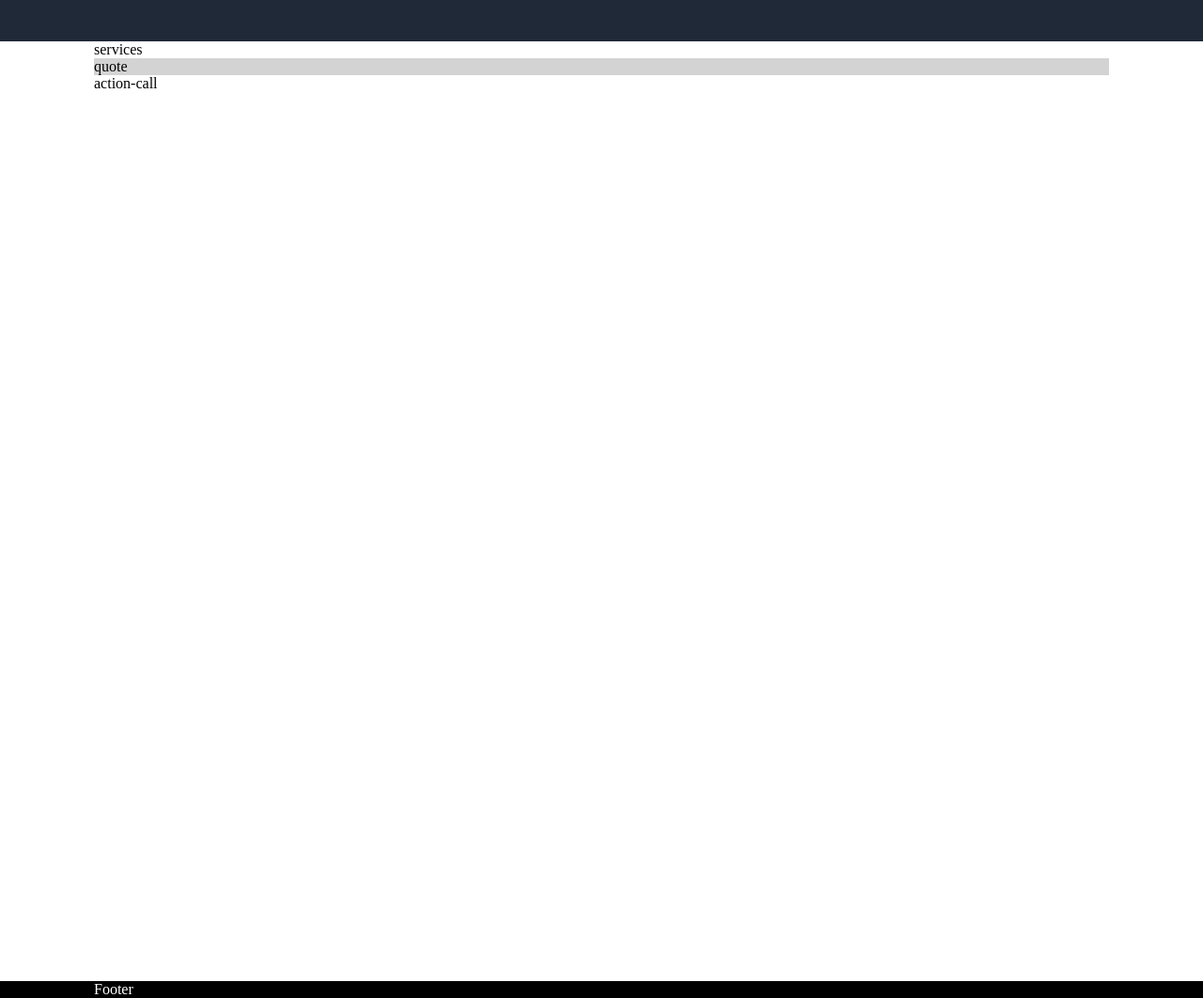
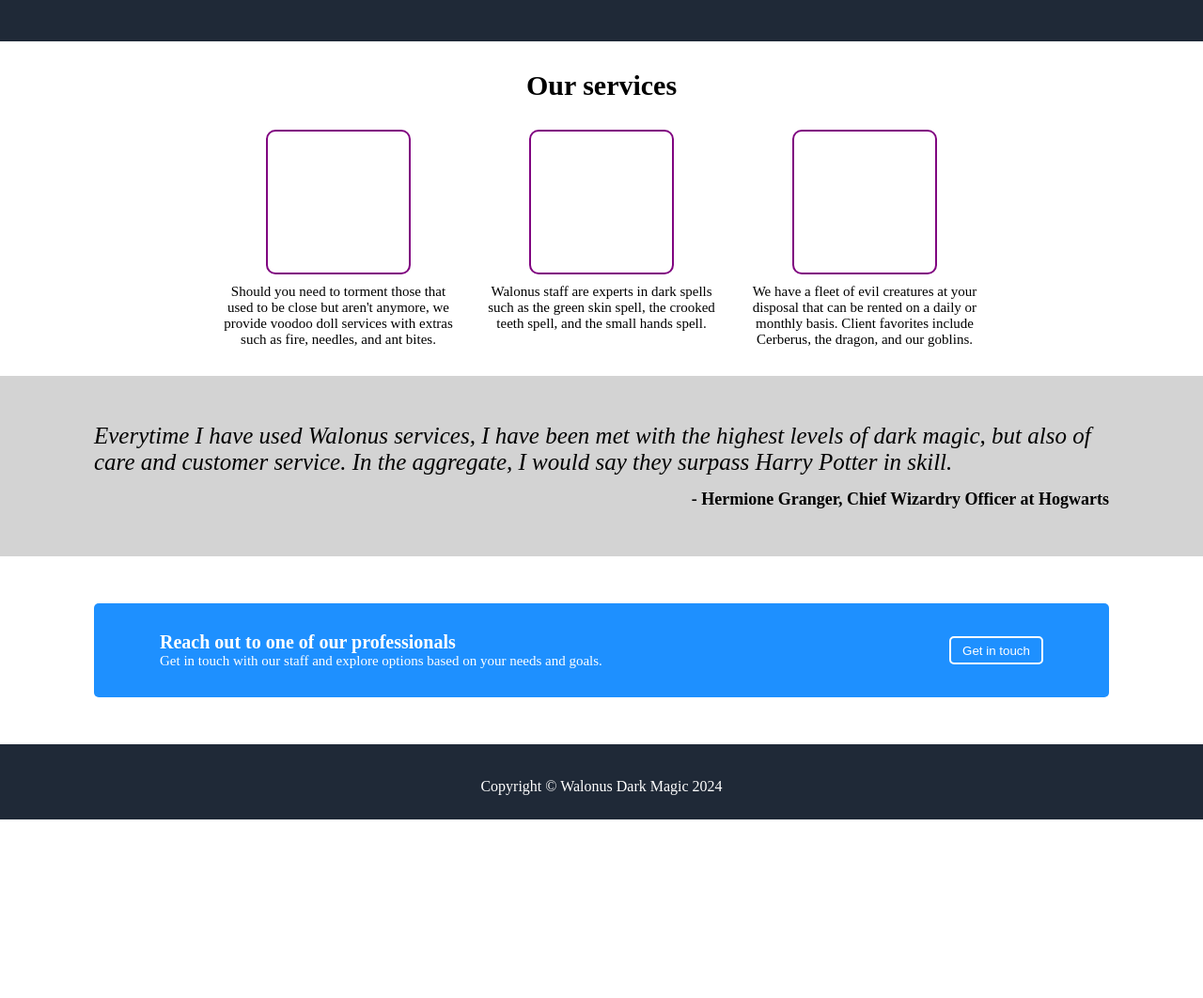
Before and after one commit to henwho/landing-page, a plain HTML site: page index.html in a window 1280 px wide. Shown: the part 300-1362 px from the top of the page at 94% size. After the commit the page ends 1182 px from the top, so only its background shows below. Drawn offline with Linux system fonts and the light colour scheme.

Commit message:
Added and centered content for quote, action call and footer sections of landing page

```diff
--- a/index.html
+++ b/index.html
@@ -25,14 +25,41 @@
         <div class="image"><img src="./images/dark-magic-image.webp" alt="Dark Magic Image" height="200px"></div>
     </div>
 
-    <div class="info">
-        <div class="services">services</div>
-        <div class="quote">quote</div>
-        <div class="action-call">action-call</div>
+    <div class="services">
+        <div class="title">Our services</div>
+        <div class="flexbox">
+            <div class="element">
+                <div class="icon"></div>
+                <div class="caption">Should you need to torment those that used to be close but aren't anymore, we provide voodoo doll services with extras such as fire, needles, and ant bites.</div>
+            </div>
+            <div class="element">
+                <div class="icon"></div>
+                <div class="caption">Walonus staff are experts in dark spells such as the green skin spell, the crooked teeth spell, and the small hands spell.</div>
+            </div>
+            <div class="element">
+                <div class="icon"></div>
+                <div class="caption">We have a fleet of evil creatures at your disposal that can be rented on a daily or monthly basis. Client favorites include Cerberus, the dragon, and our goblins.</div>
+            </div>
+        </div>
+    </div>
+
+    <div class="quote">
+        <div class="text">Everytime I have used Walonus services, I have been met with the highest levels of dark magic, but also of care and customer service. In the aggregate, I would say they surpass Harry Potter in skill.</div>
+        <div class="quotee">- Hermione Granger, Chief Wizardry Officer at Hogwarts</div>
+    </div>
+
+    <div class="action-call">
+        <div class="flexbox">
+            <div class="text">
+                <div class="title">Reach out to one of our professionals</div>
+                <div class="body">Get in touch with our staff and explore options based on your needs and goals.</div>
+            </div>
+            <button>Get in touch</button>
+        </div>
     </div>
 
     <div class="footer">
-        Footer
+        Copyright © Walonus Dark Magic 2024
     </div>
 </body>
 </html>
--- a/style.css
+++ b/style.css
@@ -93,20 +93,123 @@ ul {
 /* add all these elements into parent flexbox instead? */
 
 .services {
+    padding-left: 100px;
+    padding-right: 100px;
+    background-color: white;
+    display: flex;
+    flex-direction: column;
+    align-items: center;
+}
+
+.services .title {
+    font-size: 30px;
+    font-weight: 900;
+    margin: 30px 0px;
+}
+
+.services .flexbox {
+    display: flex;
+    flex-direction: row;
+    gap: 30px;
+    margin-bottom: 30px;
+}
+
+.services .flexbox .element {
+    display: flex;
+    flex-direction: column;
+    gap: 10px;
+    align-items: center;
+}
+
+.services .flexbox .element .icon {
+    width: 150px;
+    height: 150px;
+    border: 2px solid purple;
+    border-radius: 10px;
+}
+
+.services .flexbox .element .caption {
+    font-size: 15px;
+    max-width: 250px;
+    text-align: center;
+}
+
+.quote {
+    padding-left: 100px;
+    padding-right: 100px;
+    background-color: lightgrey;
+    display: flex;
+    flex-direction: column;
+    gap: 15px;
+    padding-top: 50px;
+    padding-bottom: 50px;
+}
+
+.quote .text {
+    font-size: 25px;
+    text-align: left;
+    font-style: italic;
+    font-weight: 100;
+}
+
+.quote .quotee {
+    font-size: 18px;
+    font-weight: 600;
+    text-align: right;
+}
+
+.action-call {
+    padding-left: 100px;
+    padding-right: 100px;
+    background-color: white;
+    padding-top: 50px;
+    padding-bottom: 50px;
 
 }
 
-.quote {
-    background-color: lightgrey;
+.action-call .flexbox {
+    width: auto;
+    /* width: fit-content; */
+    background-color: dodgerblue;
+    height: 100px;
+    border-radius: 5px;
+    display: flex;
+    justify-content: space-between;
+    align-items: center;
+    padding: 0px 70px;
 }
 
-.action-call {
+.action-call .flexbox .text {
+    display: flex;
+    flex-direction: column;
+    color: white;
+}
 
+.action-call .flexbox .text .title {
+    font-size: 20px;
+    font-weight: 700;
+}
+
+.action-call .flexbox .text .body {
+    font-size: 15px;
+    font-weight: 500;
+}
+
+.action-call .flexbox button {
+    height: 30px;
+    width: 100px;
+    border: 2px solid white;
+    background-color: dodgerblue;
+    color: white;
+    border-radius: 5px;
 }
 
 .footer {
     padding-left: 100px;
     padding-right: 100px;
-    background-color: black;
+    background-color: #1F2937;
     color: white;
+    height: 80px;
+    text-align: center;
+    line-height: 90px;
 }
```
